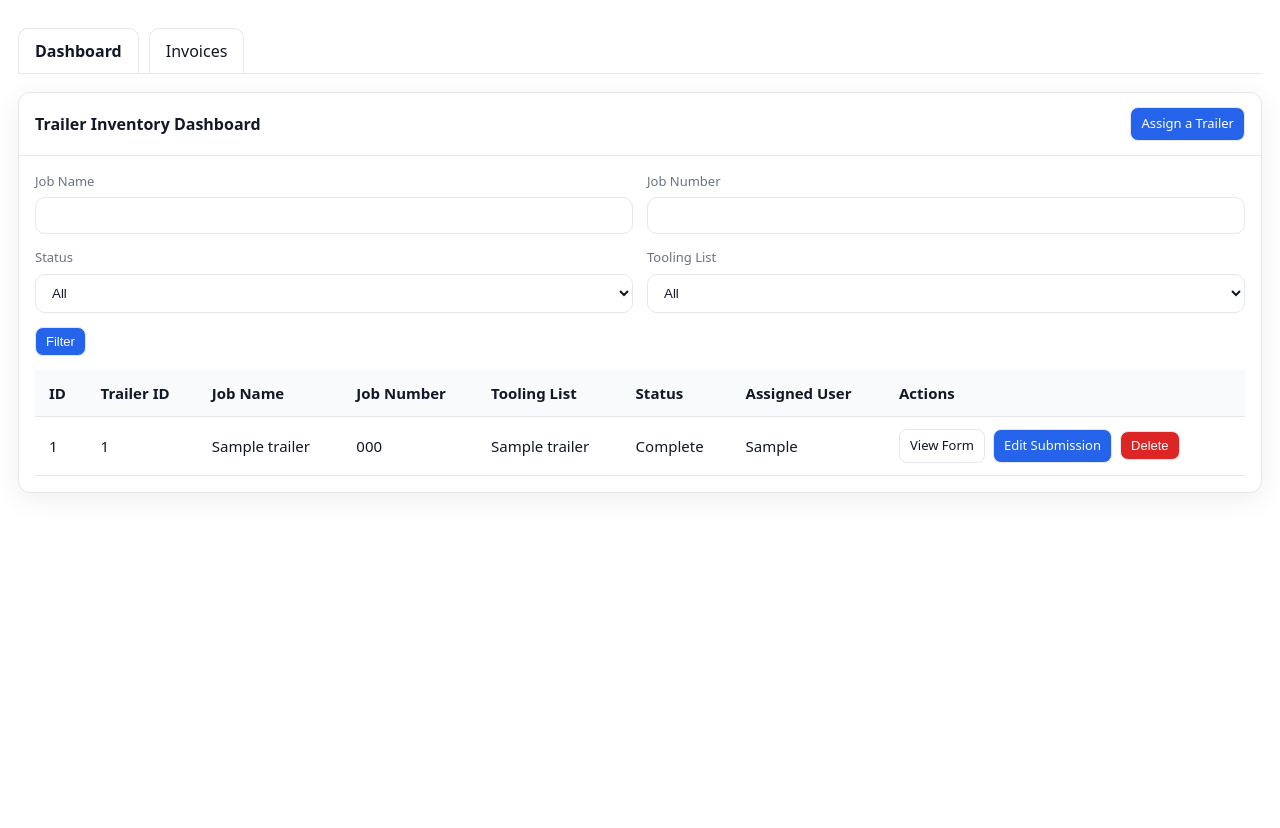
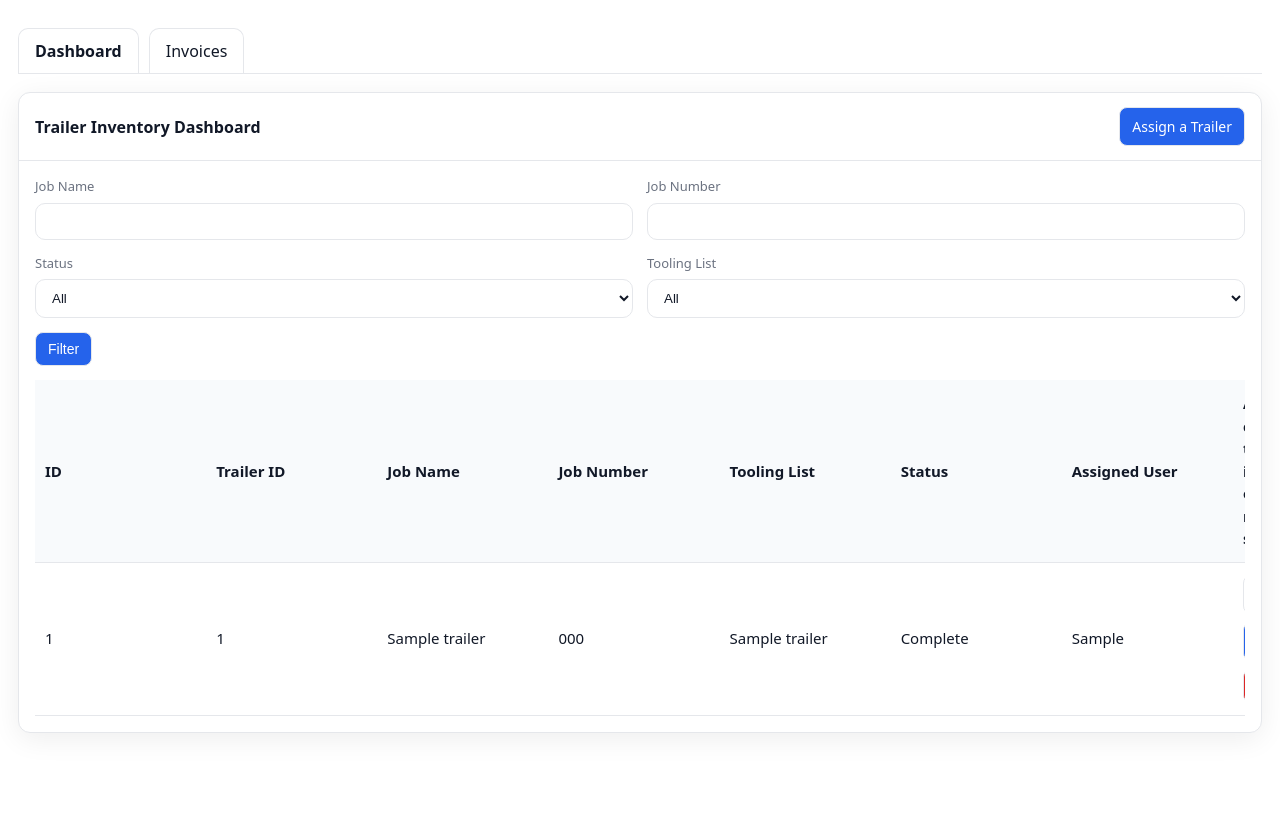
Before and after one commit to ColtonBaum/Inventory-app, a Flask app: page / in a window 1280 px wide. Run offline with Flask 3, Linux system fonts and the light colour scheme; tables that the repository leaves empty hold one stand-in row (values such as "Sample post").

Commit message:
Fix dashboard table responsiveness on iPad: responsive table, wrapped action buttons

```diff
--- a/templates/dashboard.html
+++ b/templates/dashboard.html
@@ -3,25 +3,69 @@
 
 {% block head_extra %}
 <style>
-  /* Make table a bit larger and more readable */
-  table { font-size: 15px; }
-  th, td { vertical-align: middle; }
+  /* Container that enables horizontal scroll on narrow screens */
+  .table-wrap {
+    overflow-x: auto;
+    -webkit-overflow-scrolling: touch;
+  }
 
-  /* Actions row: prevent overlap & allow wrap on smaller screens */
-  .actions-row {
+  /* Responsive table: stable column sizing and safe wrapping */
+  table.responsive {
+    width: 100%;
+    border-collapse: collapse;
+    table-layout: fixed;     /* avoids odd stretching */
+    min-width: 900px;        /* allow horizontal scroll when narrower */
+    font-size: 15px;
+  }
+  table.responsive th,
+  table.responsive td {
+    vertical-align: middle;
+    padding: 12px 10px;
+    border-bottom: 1px solid #e5e7eb;
+    word-wrap: break-word;
+    overflow-wrap: anywhere;
+  }
+
+  /* Actions column */
+  th.actions-cell,
+  td.actions-cell {
+    width: 1%;               /* prevents actions column from stealing width */
+    white-space: normal;     /* allow wrapping */
+  }
+
+  /* Actions group */
+  .actions {
     display: flex;
+    flex-wrap: wrap;         /* wrap to next line if needed */
     gap: 8px;
-    flex-wrap: wrap;
     align-items: center;
+    justify-content: flex-start;
   }
-  .w-actions { width: 360px; } /* give actions more breathing room */
-  @media (max-width: 1024px) { .w-actions { width: 100%; } }
 
-  /* Small buttons spacing inside table */
-  .btn.small { padding: 6px 10px; font-size: 13px; }
+  /* Buttons (slightly smaller in-table) */
+  .btn.small { padding: 8px 12px; font-size: 14px; border-radius: 8px; white-space: nowrap; }
 
-  /* Filter grid spacing */
+  /* Filters layout spacing */
   .filters .field input, .filters .field select { width: 100%; }
+
+  /* On iPad and below, stack action buttons full-width to avoid overflow */
+  @media (max-width: 1024px) {
+    td.actions-cell .actions {
+      flex-direction: column;
+      align-items: stretch;
+      gap: 6px;
+    }
+    td.actions-cell .actions .btn.small {
+      width: 100%;
+      text-align: center;
+    }
+  }
+
+  /* Optional: slightly tighter on smaller screens */
+  @media (max-width: 768px) {
+    table.responsive { min-width: 720px; }
+    .btn.small { padding: 8px 10px; font-size: 13px; }
+  }
 </style>
 {% endblock %}
 
@@ -69,7 +113,8 @@
     </form>
 
     <!-- Table -->
-    <table>
+    <div class="table-wrap">
+      <table class="responsive">
         <thead>
           <tr>
             <th>ID</th>
@@ -79,7 +124,7 @@
             <th>Tooling List</th>
             <th>Status</th>
             <th>Assigned User</th>
-          <th class="w-actions">Actions</th>
+            <th class="actions-cell">Actions</th>
           </tr>
         </thead>
         <tbody>
@@ -92,14 +137,13 @@
             <td>{{ trailer.tooling_list_name or '—' }}</td>
             <td>{{ trailer.status }}</td>
             <td>{{ trailer.assigned_user or 'Unassigned' }}</td>
-          <td>
-            <div class="actions-row">
+            <td class="actions-cell">
+              <div class="actions">
                 {% if trailer.status == 'Pending' %}
                   <a class="btn small primary" href="{{ url_for('inventory.inventory_form', trailer_id=trailer.id) }}">Start Inventory</a>
                 {% elif trailer.status == 'In Progress' %}
                   <a class="btn small primary" href="{{ url_for('inventory.inventory_form', trailer_id=trailer.id) }}">Resume Inventory</a>
                 {% else %}
-                <!-- Typically Completed trailers are not shown on dashboard -->
                   <a class="btn small ghost" href="{{ url_for('inventory.view_form', trailer_id=trailer.id) }}">View Form</a>
                   <a class="btn small primary" href="{{ url_for('inventory.edit_submission', trailer_id=trailer.id) }}">Edit Submission</a>
                 {% endif %}
@@ -116,6 +160,7 @@
           {% endfor %}
         </tbody>
       </table>
+    </div>
 
   </div>
 </div>
```
Lines whose indentation alone changed are shown as unchanged.
